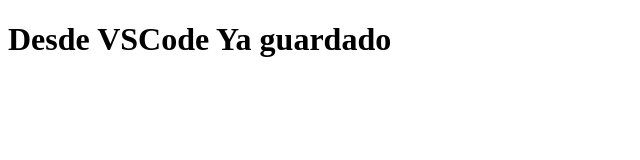
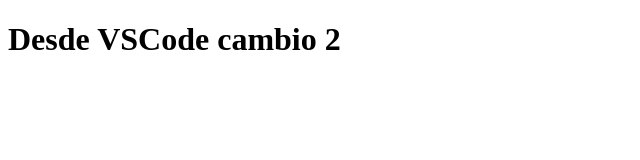
Before and after one commit to KevinPardo1709/Prueba, a plain HTML site: page index.html in a window 1280 px wide. Shown: the whole page, without its empty margins (0-640 px from the left). Drawn offline with Linux system fonts and the light colour scheme.

Commit message:
Segundo cambio listo

```diff
--- a/index.html
+++ b/index.html
@@ -8,7 +8,7 @@
 </head>
 <body>
 
-    <h1>Desde VSCode Ya guardado</h1>
+    <h1>Desde VSCode cambio 2</h1>
     <a href="inicio"></a>
     <a href="Indoor"></a>
     <a href="Semillas"></a>
```
